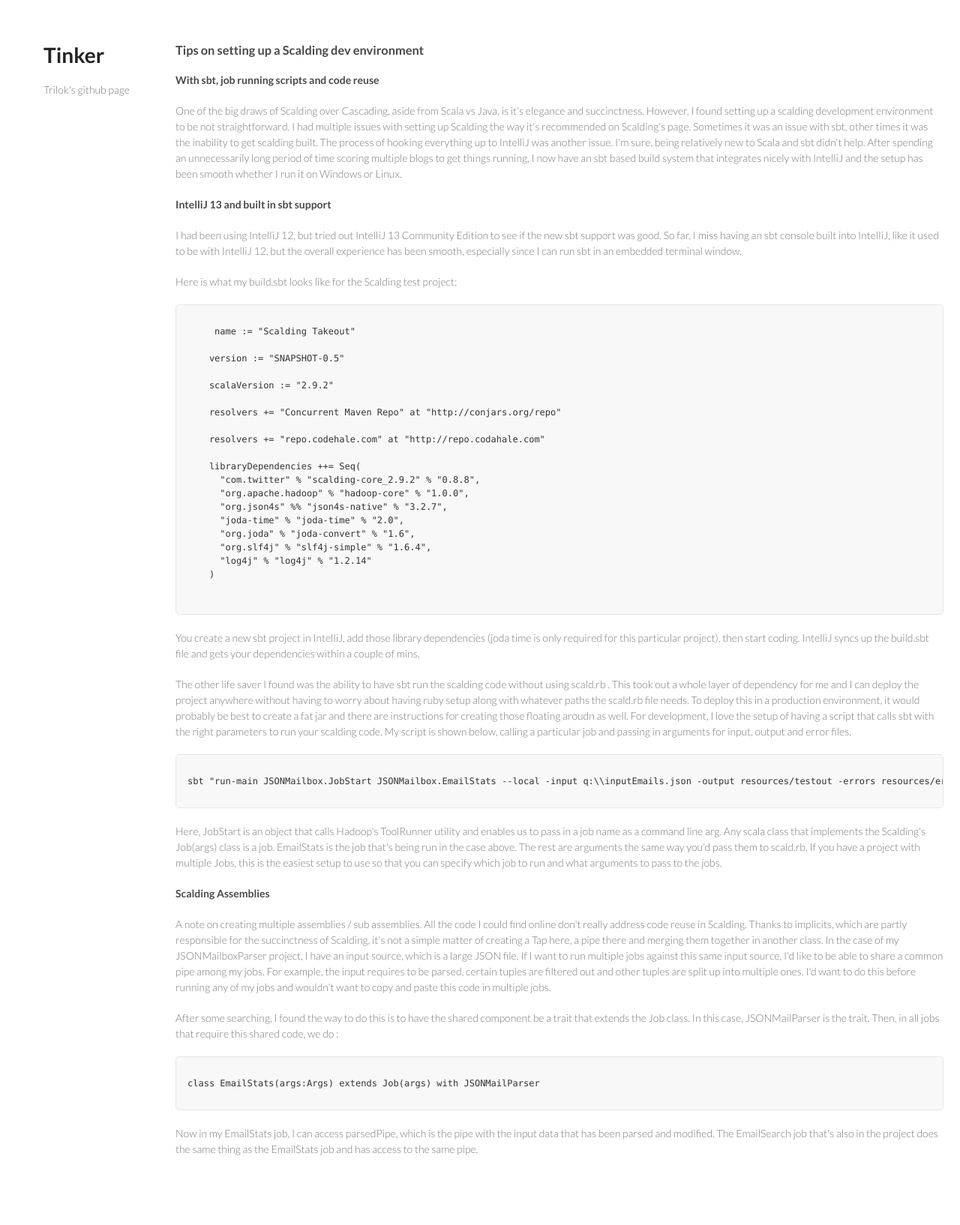
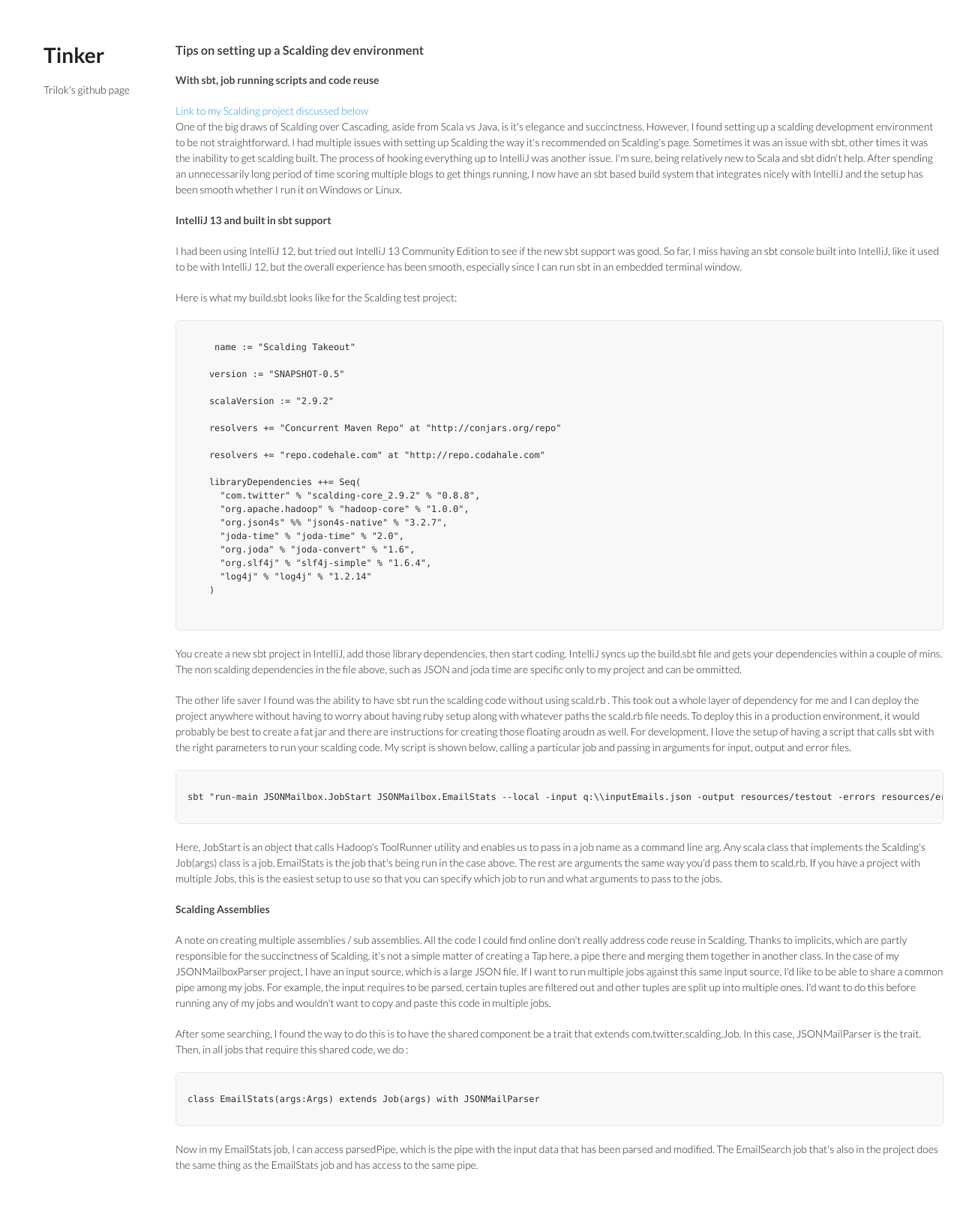
Before and after one commit to trilokacharya/trilokacharya.github.io, a Jekyll site: the page built from sbt_scalding_takeout.html, in a window 1280 px wide. Shown: the whole page at 75% size. Built offline with Jekyll 4.4.1, drawn with Linux system fonts in a browser that asks for light colours; Markdown is read by kramdown in place of the engine named in the settings; before the commit the page ends 1613 px from its top, so only the background shows below that.

Commit message:
Added a href to github location of project
 changed font color to make it more readable

```diff
--- a/sbt_scalding_takeout.html
+++ b/sbt_scalding_takeout.html
@@ -3,7 +3,11 @@ layout: default
 ---
 
 <h3> Tips on setting up a Scalding dev environment </h3>
+
 <h4> With sbt, job running scripts and code reuse </h4>
+
+<a href="https://github.com/trilokacharya/JSONMailboxParser"> Link to my Scalding project discussed below </a>
+
 <p>
 
     One of the big draws of Scalding over Cascading, aside from Scala vs Java, is it's elegance and succinctness. However, I found setting up
@@ -51,8 +55,9 @@ layout: default
 
 <p>
 
-    You create a new sbt project in IntelliJ, add those library dependencies (joda time is only required for this particular project), then
-    start coding. IntelliJ syncs up the build.sbt file and gets your dependencies within a couple of mins.
+    You create a new sbt project in IntelliJ, add those library dependencies, then
+    start coding. IntelliJ syncs up the build.sbt file and gets your dependencies within a couple of mins. The non scalding dependencies in the file above,
+    such as JSON and joda time are specific only to my project and can be ommitted.
 </p>
 
 <p>
@@ -86,7 +91,7 @@ sbt "run-main JSONMailbox.JobStart JSONMailbox.EmailStats --local -input q:\\inp
 </p>
 
 <p>
-  After some searching, I found the way to do this is to have the shared component be a trait that extends the Job class. In this case, JSONMailParser is the trait.
+  After some searching, I found the way to do this is to have the shared component be a trait that extends com.twitter.scalding.Job. In this case, JSONMailParser is the trait.
  Then, in all jobs that require this shared code, we do :
 </p>
 <pre>
--- a/stylesheets/styles.css
+++ b/stylesheets/styles.css
@@ -3,7 +3,7 @@
 body {
   padding:50px;
   font:14px/1.5 Lato, "Helvetica Neue", Helvetica, Arial, sans-serif;
-  color:#777;
+  color:#222222;
   font-weight:300;
 }
 
```
